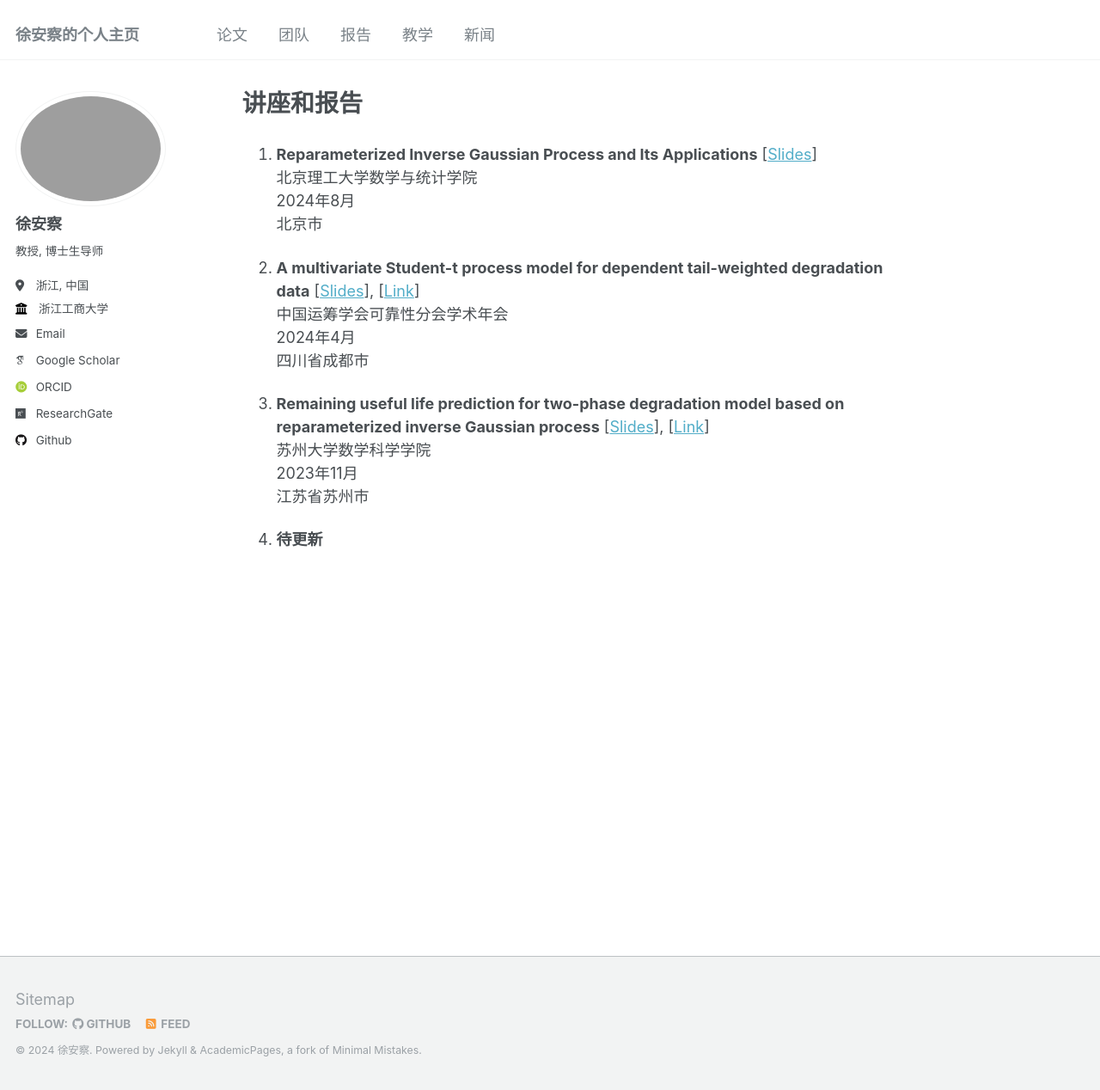
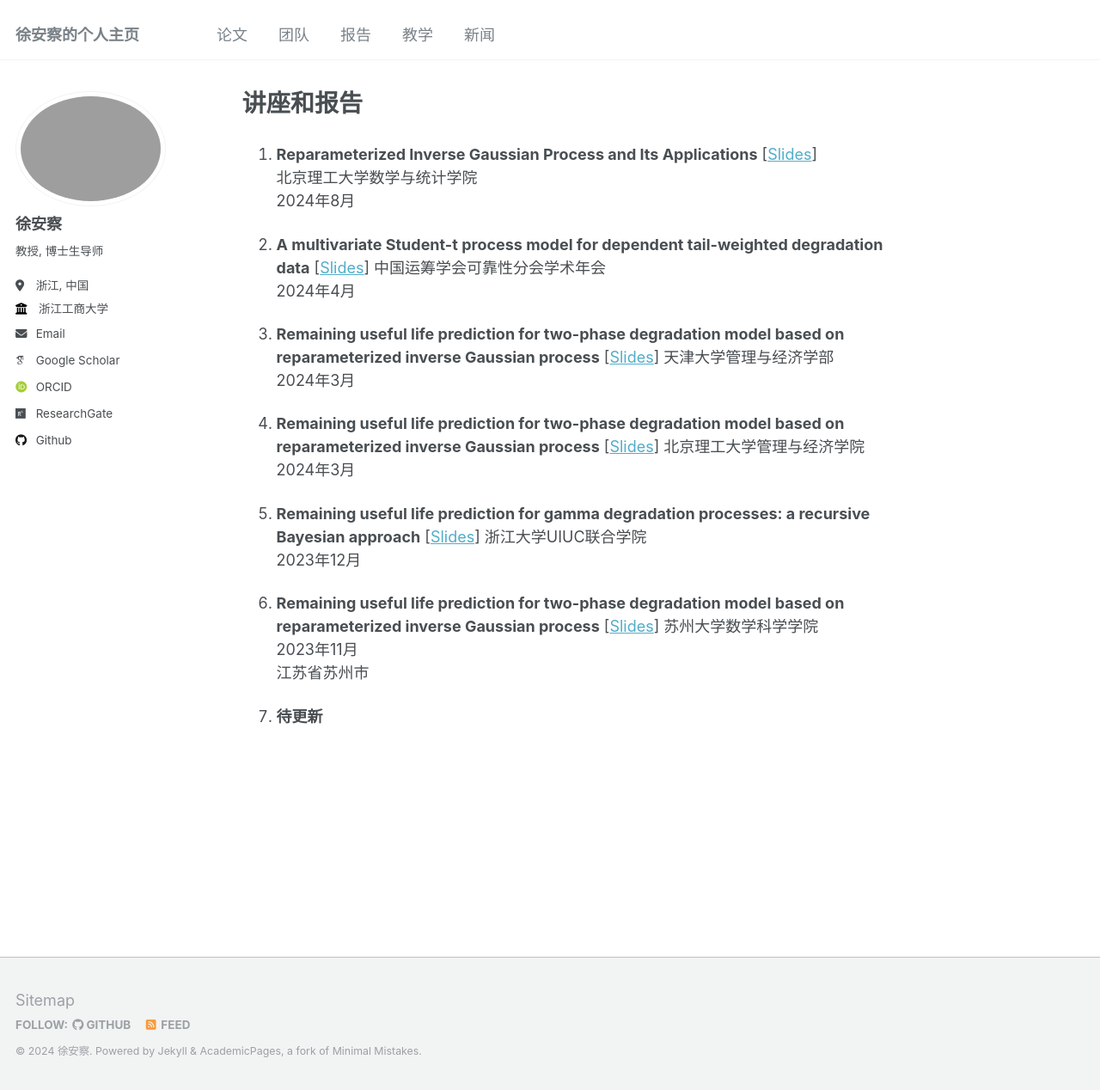
Before and after one commit to XU-ANCHA/XU-ANCHA.github.io, a Jekyll site: the page built from _pages/talks.md, in a window 1280 px wide and 1268 px high. Shown: the whole window at 86% size. Built offline with Jekyll 4.4.1, drawn with Linux system fonts in a browser that asks for light colours; some web fonts are replaced.

Commit message:
Update talks.md

```diff
--- a/_pages/talks.md
+++ b/_pages/talks.md
@@ -7,14 +7,24 @@ author_profile: true
 1. **Reparameterized Inverse Gaussian Process and Its Applications**  [<a href="/files/slides/rIG_applications.pdf">Slides</a>]
    北京理工大学数学与统计学院
    2024年8月
-   北京市
 
-1. **A multivariate Student-t process model for dependent tail-weighted degradation data** [<a href="/files/slides/student-t.pdf">Slides</a>], [<a href="https://math.suda.edu.cn/6d/9f/c10710a552351/page.htm">Link</a>]
+1. **A multivariate Student-t process model for dependent tail-weighted degradation data** [<a href="/files/slides/student-t.pdf">Slides</a>]
    中国运筹学会可靠性分会学术年会
    2024年4月
-   四川省成都市
 
-1. **Remaining useful life prediction for two-phase degradation model based on reparameterized inverse Gaussian process**  [<a href="/files/slides/tp-rIG.pdf">Slides</a>], [<a href="https://mp.weixin.qq.com/s/G_Lx4emMu30AYfBftOFTXw">Link</a>]
+1. **Remaining useful life prediction for two-phase degradation model based on reparameterized inverse Gaussian process**  [<a href="/files/slides/tp-rIG.pdf">Slides</a>]
+   天津大学管理与经济学部
+   2024年3月
+
+1. **Remaining useful life prediction for two-phase degradation model based on reparameterized inverse Gaussian process**  [<a href="/files/slides/tp-rIG.pdf">Slides</a>]
+   北京理工大学管理与经济学院
+   2024年3月
+
+1. **Remaining useful life prediction for gamma degradation processes: a recursive Bayesian approach**  [<a href="/files/slides/tp-rIG.pdf">Slides</a>]
+   浙江大学UIUC联合学院
+   2023年12月
+
+1. **Remaining useful life prediction for two-phase degradation model based on reparameterized inverse Gaussian process**  [<a href="/files/slides/tp-rIG.pdf">Slides</a>]
    苏州大学数学科学学院
    2023年11月
    江苏省苏州市
```
